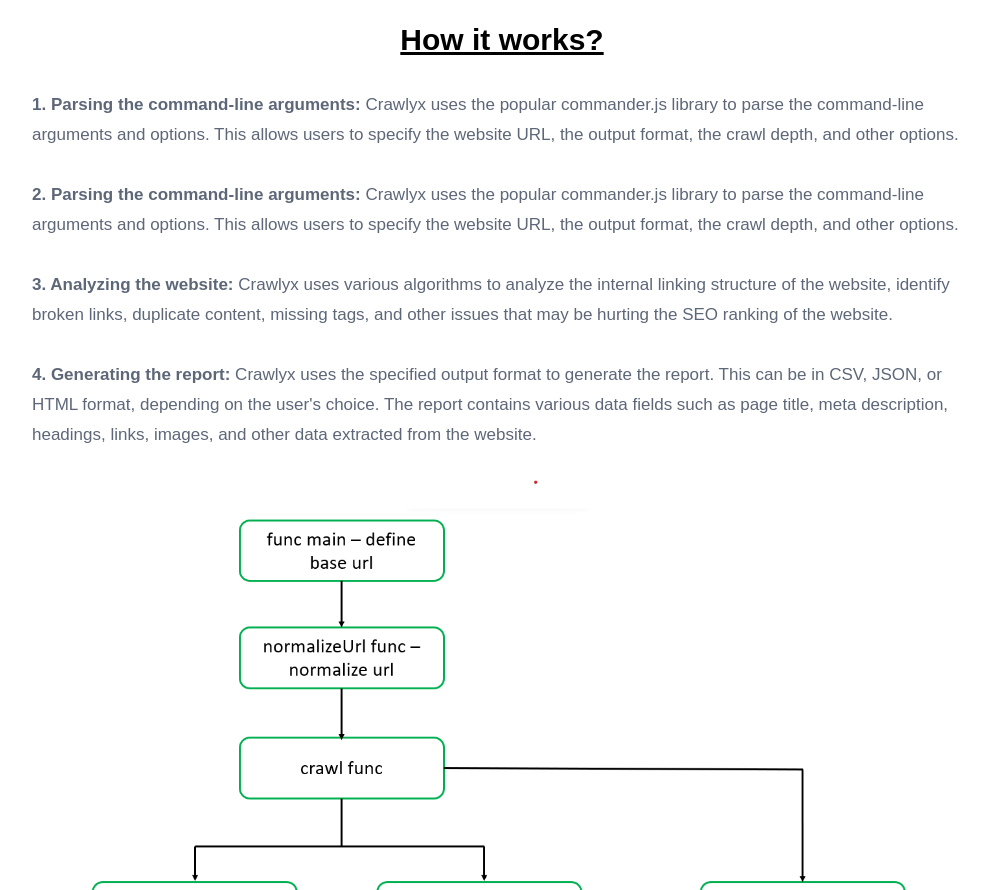
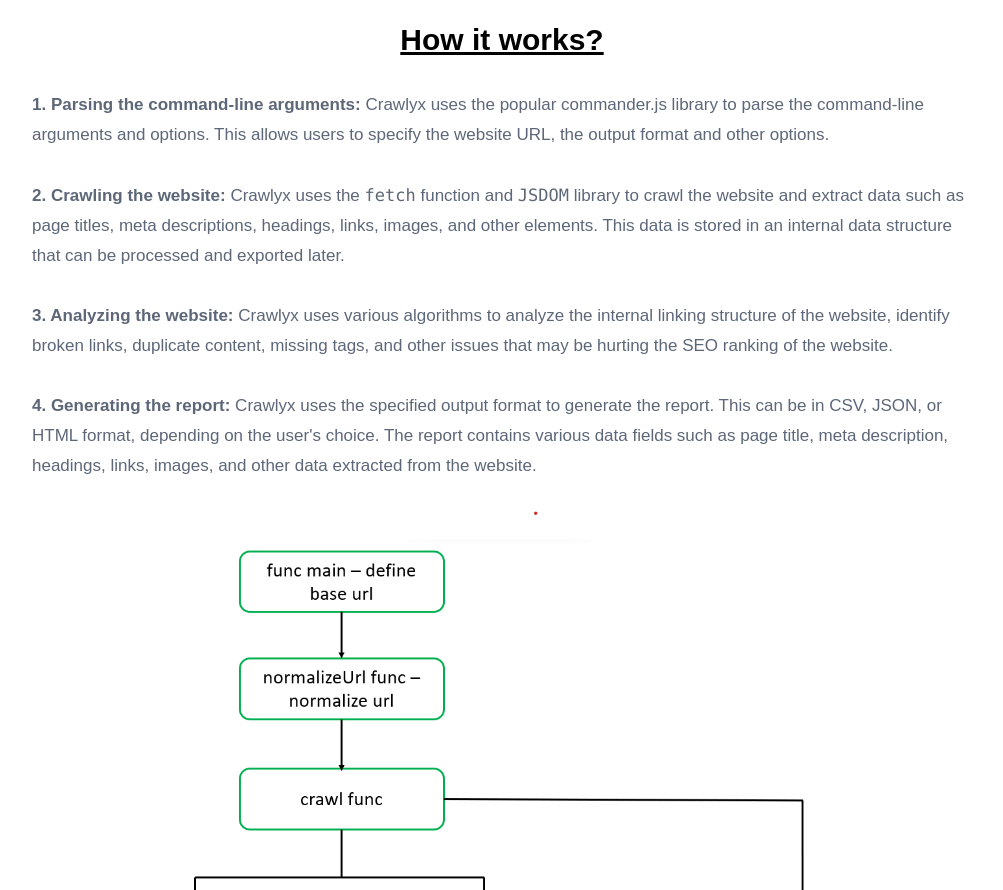
Before and after one commit to theritikchoure/crawlyx, a website: page docs/documentation.html in a window 1280 px wide. Shown: the part 1927-2817 px from the top of the page, without its empty margins (238-1241 px from the left). Drawn offline with nearby package versions, Linux system fonts and the light colour scheme.

Commit message:
update docs and readme

```diff
--- a/docs/documentation.html
+++ b/docs/documentation.html
@@ -159,12 +159,11 @@
                     <li><b>1. Parsing the command-line arguments:</b> Crawlyx uses the popular commander.js library to
                         parse
                         the command-line arguments and options. This allows users to specify the website URL, the output
-                        format, the crawl depth, and other options.</li>
+                        format and other options.</li>
                     <br>
-                    <li><b>2. Parsing the command-line arguments:</b> Crawlyx uses the popular commander.js library to
-                        parse
-                        the command-line arguments and options. This allows users to specify the website URL, the output
-                        format, the crawl depth, and other options.</li>
+                    <li><b>2. Crawling the website:</b> Crawlyx uses the <code>fetch</code> function and <code>JSDOM</code> library to crawl the website and extract data such
+                        as page titles, meta descriptions, headings, links, images, and other elements. This data is
+                        stored in an internal data structure that can be processed and exported later.</li>
                     <br>
                     <li><b>3. Analyzing the website:</b> Crawlyx uses various algorithms to analyze the internal linking
                         structure of the website, identify broken links, duplicate content, missing tags, and other
@@ -200,18 +199,23 @@
                 <br>
                 <p>This command tells Crawlyx to crawl the website <code>https://example.com</code></p>
                 <br>
-                <p>2. Wait for Crawlyx to finish crawling the website. Depending on the size of the website, this could take several minutes or even hours.</p>
+                <p>2. Wait for Crawlyx to finish crawling the website. Depending on the size of the website, this could
+                    take several minutes or even hours.</p>
                 <br>
-                <p>3. Once Crawlyx has finished crawling, it will automatically open the <code>report.html</code> file in your default web browser. You'll see a comprehensive report that includes data such as page titles, meta descriptions, headings, links, images, and other elements of the website.</p>
+                <p>3. Once Crawlyx has finished crawling, it will automatically open the <code>report.html</code> file
+                    in your default web browser. You'll see a comprehensive report that includes data such as page
+                    titles, meta descriptions, headings, links, images, and other elements of the website.</p>
                 <br>
-                <p>4. Use the report to identify areas of the website that need improvement. For example, you might discover that certain pages have missing or duplicate meta descriptions, broken links, or poor internal linking structure</p>
+                <p>4. Use the report to identify areas of the website that need improvement. For example, you might
+                    discover that certain pages have missing or duplicate meta descriptions, broken links, or poor
+                    internal linking structure</p>
                 <br>
                 <img src="./assets/images/home-screenshot.png" alt="code flow of crawlyx" srcset="">
                 <br>
                 <a href="./report.html" target="_blank"
-                        class="inline-flex items-center justify-center w-full px-6 py-1 mb-2 text-lg text-white bg-green-400 sm:w-auto sm:mb-0">
-                        View dummy report
-                    </a>
+                    class="inline-flex items-center justify-center w-full px-6 py-1 mb-2 text-lg text-white bg-green-400 sm:w-auto sm:mb-0">
+                    View dummy report
+                </a>
         </div>
 
         <!-- Edit on github -->
--- a/package.json
+++ b/package.json
@@ -23,7 +23,8 @@
     "cross-platform",
     "configurable options",
     "plugin system",
-    "open-source"
+    "open-source",
+    "crawling", "crawler", "scraper", "spider"
   ],
   "devDependencies": {
     "jest": "^29.5.0"
```
Also changed, not shown: README.md.
